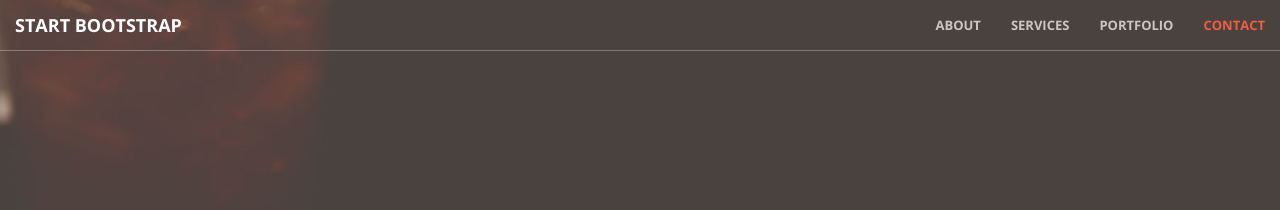
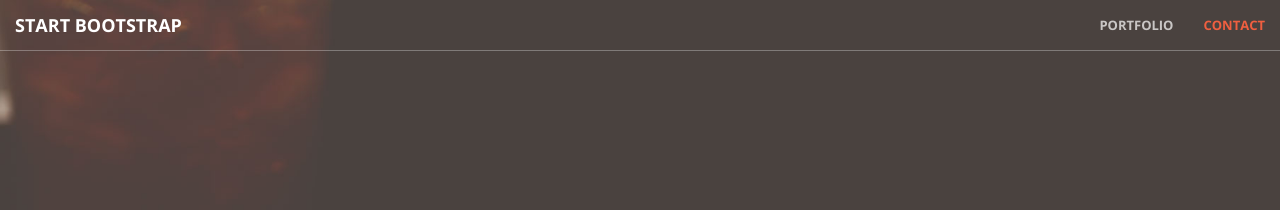
Before and after one commit to Vico2001/Vico01.github.io, a Jekyll site: the page built from index.html, in a window 1280 px wide. Shown: the top 210 px of the page. Built offline with Jekyll 4.4.1, drawn with Linux system fonts in a browser that asks for light colours.

Commit message:
Update nav.html

```diff
--- a/_includes/nav.html
+++ b/_includes/nav.html
@@ -15,12 +15,6 @@
         <div class="collapse navbar-collapse" id="bs-example-navbar-collapse-1">
             <ul class="nav navbar-nav navbar-right">
                 <li>
-                    <a class="page-scroll" href="#about">About</a>
-                </li>
-                <li>
-                    <a class="page-scroll" href="#services">Services</a>
-                </li>
-                <li>
                     <a class="page-scroll" href="#portfolio">Portfolio</a>
                 </li>
                 <li>
```
